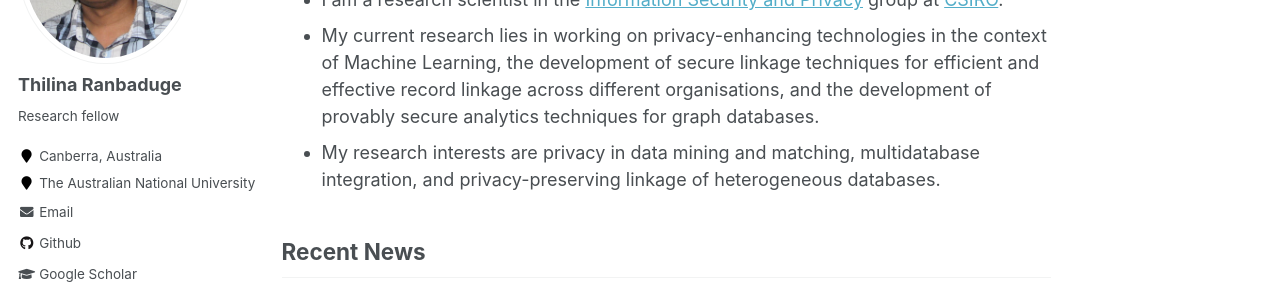
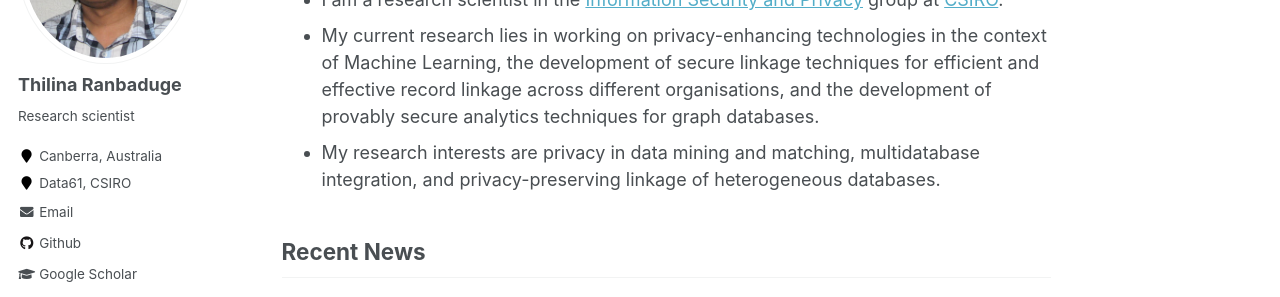
Before and after one commit to thilina-ranbaduge/thilina-ranbaduge.github.io, a Jekyll site: the page built from _pages/about.md, in a window 1280 px wide. Shown: the part 248-545 px from the top of the page. Built offline with Jekyll 4.4.1, drawn with Linux system fonts in a browser that asks for light colours; some web fonts are replaced.

Commit message:
Update _config.yml

```diff
--- a/_config.yml
+++ b/_config.yml
@@ -10,7 +10,7 @@ locale                   : "en-US"
 title                    : "Thilina Ranbaduge's Homepage"
 title_separator          : "-"
 name                     : &name "Thilina Ranbaduge"
-description              : &description "Research fellow at ANU"
+description              : &description "Research scientist at Data61, CSIRO"
 url                      : https://thilina-ranbaduge.github.io # the base hostname & protocol for your site e.g. "https://mmistakes.github.io"
 baseurl                  : "" # the subpath of your site, e.g. "/blog"
 repository               : "thilina-ranbaduge/thilina-ranbaduge.github.io"
@@ -79,9 +79,9 @@ analytics:
 author:
   name             : "Thilina Ranbaduge"
   avatar           : "thilina_ranbaduge.jpg"
-  bio              : "Research fellow"
+  bio              : "Research scientist"
   location         : "Canberra, Australia"
-  employer         : "The Australian National University"
+  employer         : "Data61, CSIRO"
   googlescholar    : "https://scholar.google.com.au/citations?user=pXWdkr4AAAAJ&hl=en"
   email            : "firstname dot lastname at anu dot edu dot au"
   researchgate     :  # example: "https://www.researchgate.net/profile/yourprofile"
```
